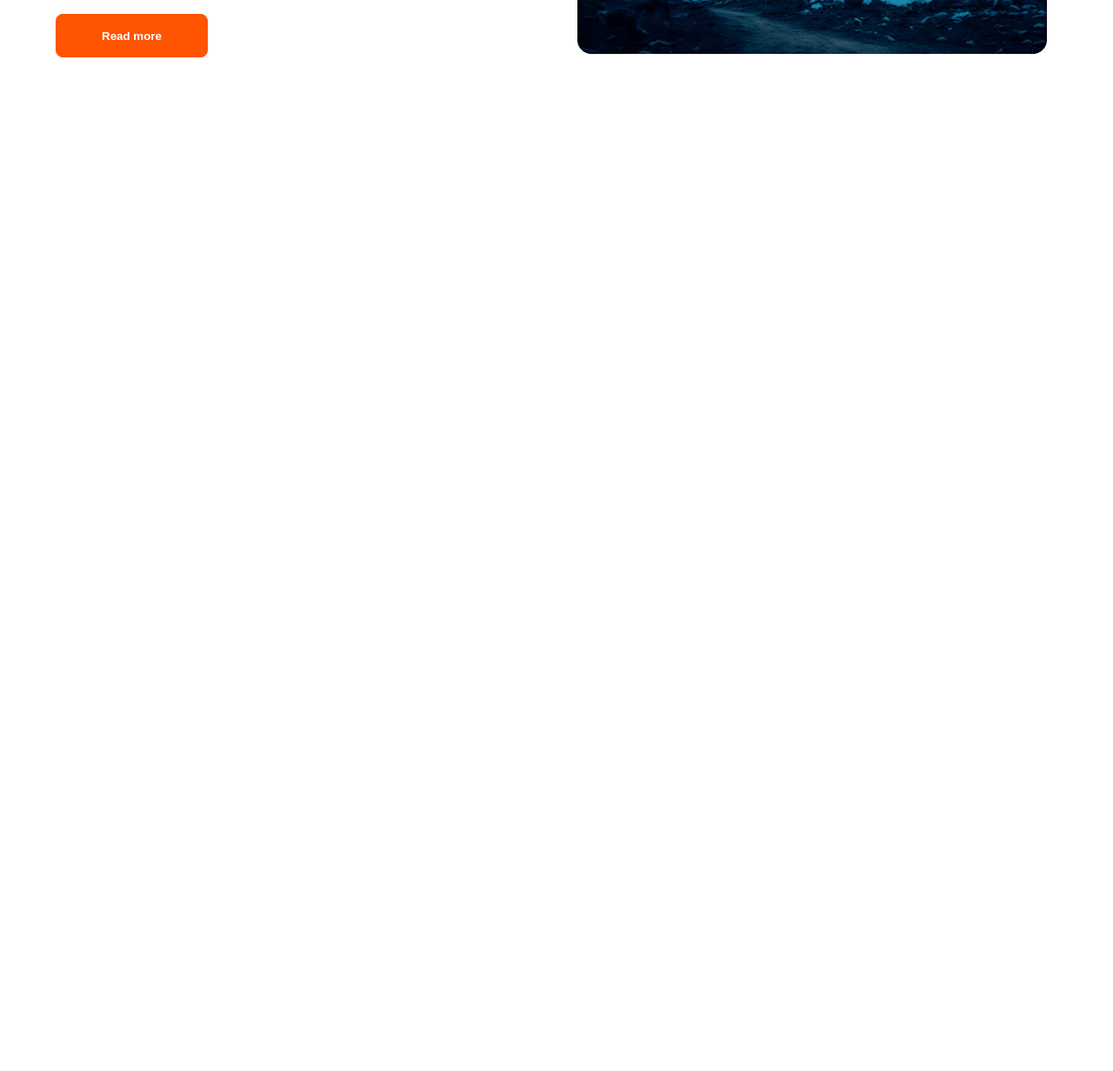
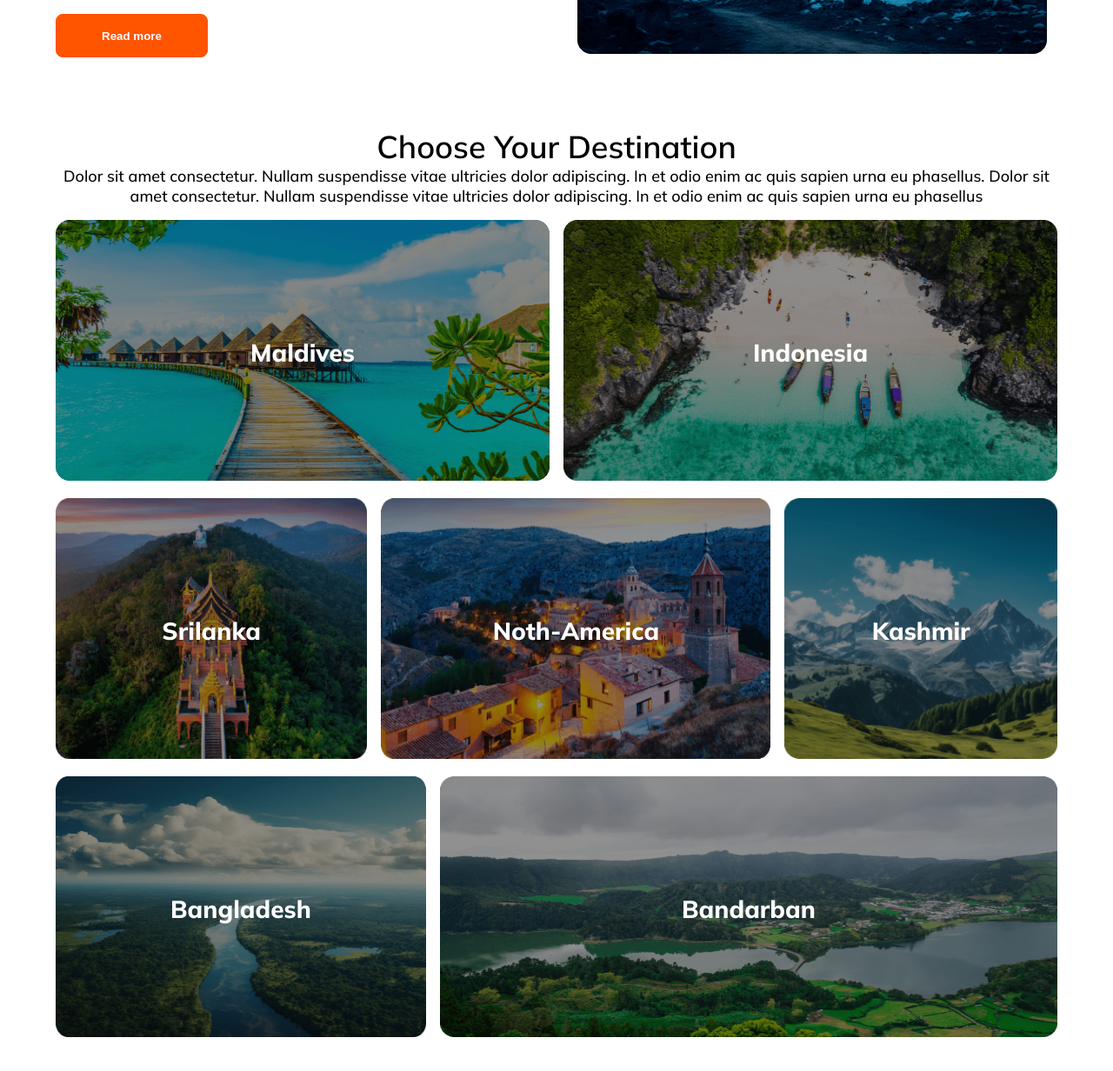
Before and after one commit to mdsafaet/Hero-Travel, a plain HTML site: page index.html in a window 1280 px wide. Shown: the part 1302-2534 px from the top of the page at 87% size. Before the commit the page ends 1448 px from the top, so only its background shows below. Drawn offline with Linux system fonts and the light colour scheme; files whose address does not match are found by name.

Commit message:
Your Destination section done

```diff
--- a/index.html
+++ b/index.html
@@ -70,5 +70,52 @@
         </div>
       </section>
 
+     <!-- Chose Your Destination  -->
+
+     <section class="your-destination container">
+      <h3>Choose Your Destination</h3>
+      <p>Dolor sit amet consectetur. Nullam suspendisse vitae ultricies dolor adipiscing. In et odio enim ac quis sapien urna eu phasellus.
+        Dolor sit amet consectetur. Nullam suspendisse vitae ultricies dolor adipiscing. In et odio enim ac quis sapien urna eu phasellus
+      </p>
+     <div class="row-1">
+      <div class="country-card">
+        <img src="/Images/Rectangle 5.png" alt="">
+         <p class="country">Maldives</p>
+      </div>
+      <div class="country-card">
+        <img src="/Images/Rectangle 8.png" alt="">
+         <p class="country">Indonesia</p>
+      </div>
+     </div>
+     <div class="row-2">
+      <div class="country-card">
+        <img src="/Images/Rectangle 6.png" alt="">
+         <p class="country">Srilanka</p>
+      </div>
+      <div class="country-card">
+        <img src="/Images/Rectangle 7.png" alt="">
+         <p class="country">Noth-America</p>
+      </div>
+      <div class="country-card">
+        <img src="/Images/Rectangle 9.png" alt="">
+         <p class="country">Kashmir</p>
+      </div>
+     </div>
+     <div class="row-3">
+      <div class="country-card">
+        <img src="/Images/Rectangle 11.png" alt="">
+         <p class="country">Bangladesh</p>
+      </div>
+      <div class="country-card">
+        <img src="/Images/Rectangle 10.png" alt="">
+         <p class="country">Bandarban</p>
+      </div>
+     </div>
+
+     </section>
+
+
+
+
 </body>
 </html>
--- a/styles/style.css
+++ b/styles/style.css
@@ -150,3 +150,40 @@ select{
   .text-content h3 {
     text-align: left;
   }
+ /*  Your Destination Section    */
+
+ .row-1,
+ .row-2,
+ .row-3
+ {
+  display: grid;
+  grid-template-columns: 1fr 1fr;
+  margin: 1rem 0;
+  gap : 1rem;
+
+ }
+ .row-2{
+  grid-template-columns:0.8fr 1fr 0.7fr;
+ }
+ .row-3{
+  grid-template-columns: 0.75fr 1.25fr;
+ }
+ .country-card{
+  position: relative;
+
+ }
+ .country{
+  position: absolute;
+  top: 50%;
+  left: 50%;
+  color: white;
+  font-size: 28px;
+  font-weight: 800;
+  transform: translate(-50%,-50%);
+
+ }
+ .your-destination img{
+  width: 100%;
+  height: 300px;
+  filter: brightness(70%);
+ }
```
